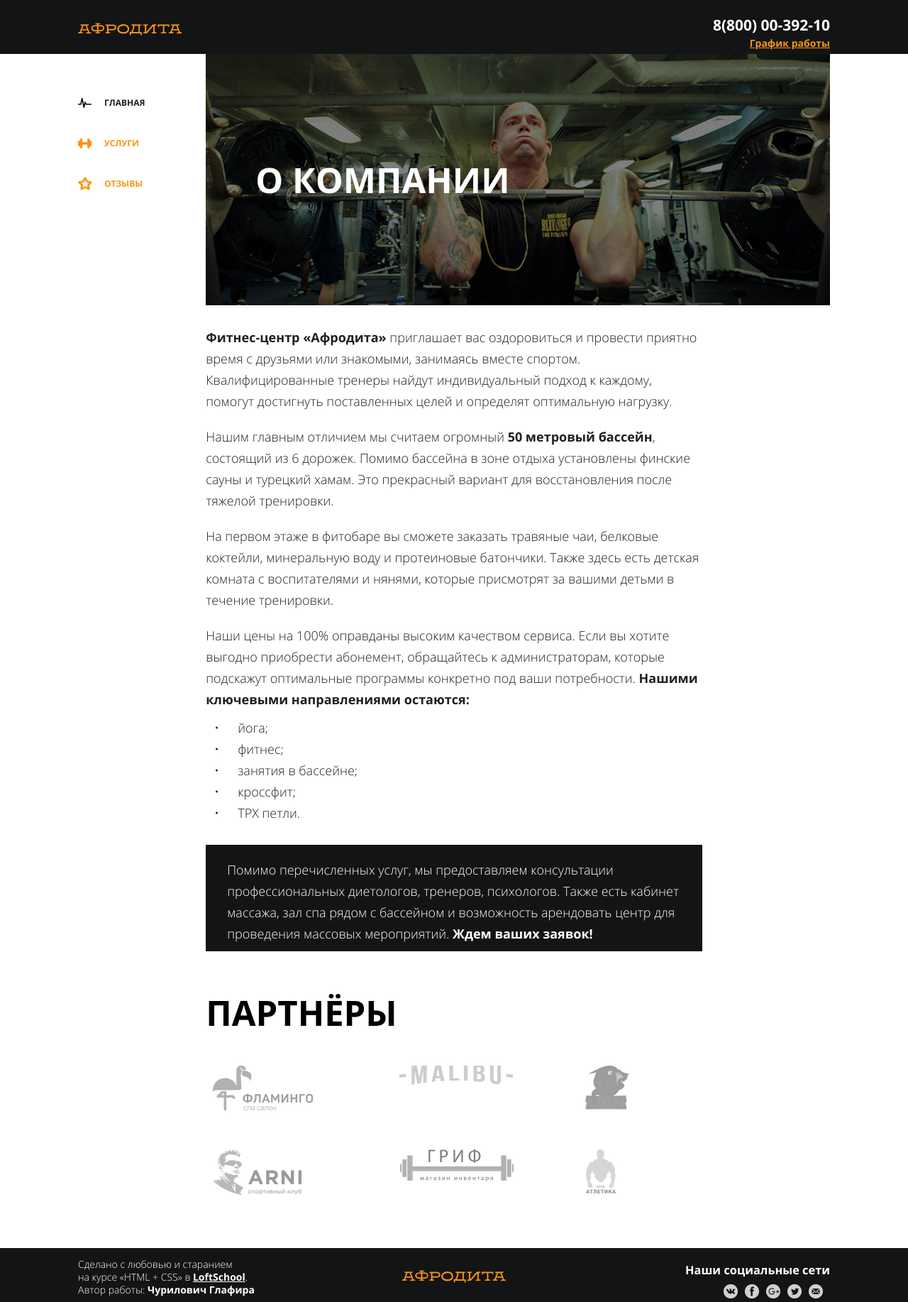
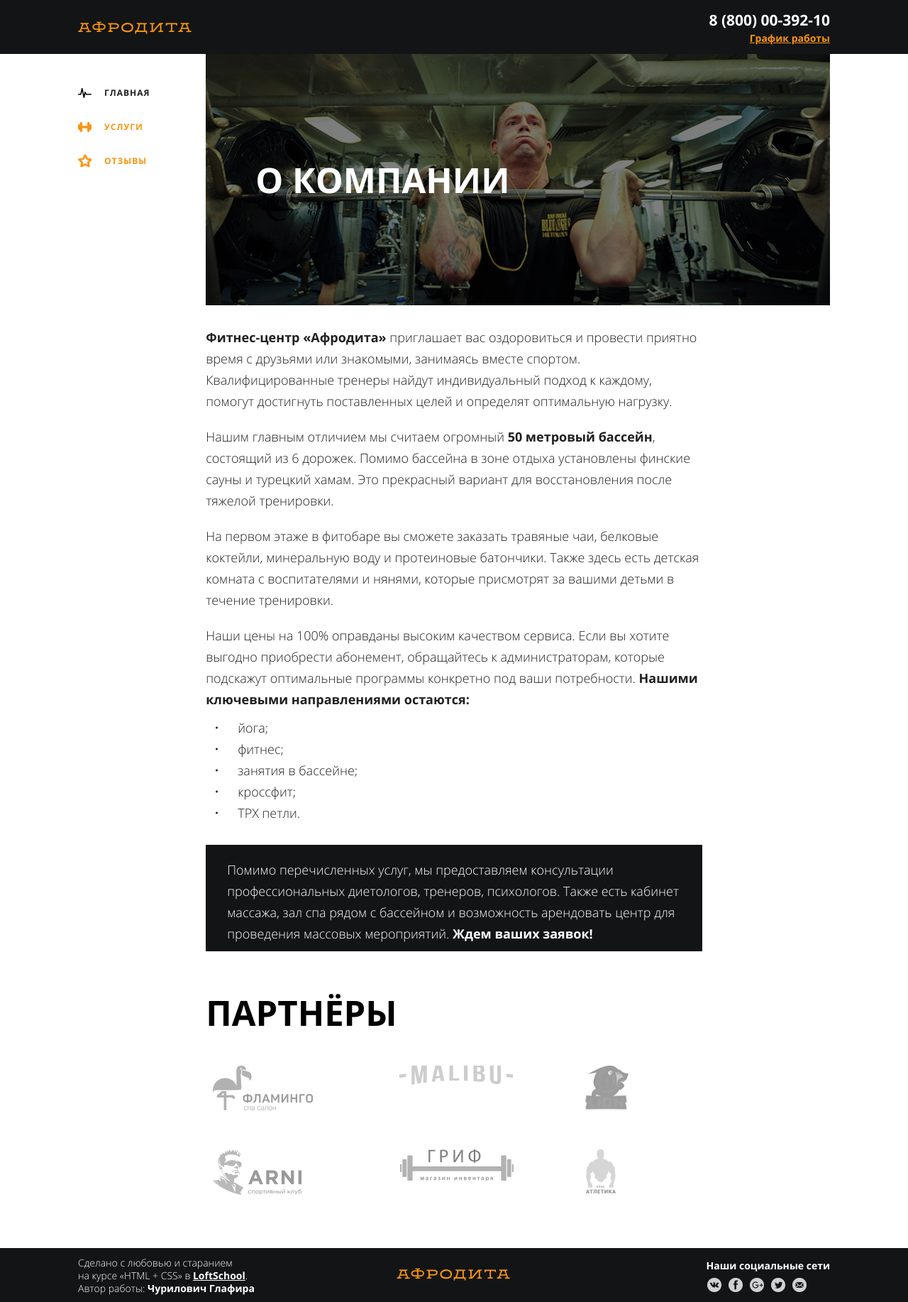
Before and after one commit to tepa27/tepa27.github.io, a plain HTML site: page about.html in a window 1280 px wide. Shown: the whole page at 71% size. Drawn offline with Linux system fonts and the light colour scheme.

Commit message:
perfect pixel main.css

```diff
--- a/css/main.css
+++ b/css/main.css
@@ -102,20 +102,20 @@ position: relative;
 .footer__description{
   float: left;
   width: 40%;
-  padding-top: 14px;
+  padding-top: 12px;
 }
 
 .footer__logo{
   float: left;
   width: 20%;
-  padding-top: 29px;
+  padding-top: 26px;
   text-align: center;
 }
 
 .footer__socials{
   float: right;
   width: 40%;
-  padding-top: 20px;
+  padding-top: 15px;
   text-align: right;
 }
 
@@ -123,7 +123,7 @@ position: relative;
   font-family: "OpenSans-Light";
   color: #fff;
   white-space: pre-line;
-  line-height: 1.2857;    /* 18px/14px */
+  line-height: 1.3;
   max-height: 60px;
   overflow: hidden;
 }
@@ -143,20 +143,21 @@ position: relative;
   font-family: "GoraFree-Regular";
   color: #f89513;
   font-size: 18px;
+  letter-spacing: 1.9px;
 }
 
 .socials__list{
-  /*margin-right: 25px;*/
   font-size: 0;
-  /*text-align: left;*/
+  margin-right: 23px;
 }
 
 .socials__title{
   font-family: "OpenSans-Bold";
+  font-size: 14px;
   color: #fff;
   margin: 0;
   padding: 0;
-  margin-bottom: 8px;
+  margin-bottom: 7px;
 }
 
 .socials__item{
@@ -237,14 +238,14 @@ position: relative;
   float: left;
   width: 50%;
   text-align: left;
-  padding-top: 30px;
+  padding-top: 28px;
 }
 
 .header__right{
   float: right;
   width: 50%;
   text-align: right;
-  padding-top: 21px;
+  padding-top: 14px;
 }
 
 .phone{
@@ -264,7 +265,7 @@ position: relative;
   font-family: "OpenSans-Bold";
   text-decoration: underline;
   color: #f89513;
-  line-height: 	1.2857;    /* 18px/14px */
+  line-height: 	1.1;    /* 18px/14px */
   cursor: pointer;
   transition: all .3s;
 }
@@ -325,12 +326,12 @@ position: relative;
 }
 
 .navigation__menu{
-  padding-top: 50px;
+  padding-top: 36px;
 }
 
 .navigation__item{
   position: relative;
-  margin-bottom: 20px;
+  margin-bottom: 11px;
 
 }
 
@@ -373,6 +374,7 @@ position: relative;
   padding-top: 10px;
   padding-bottom: 10px;
   padding-left: 37px;
+  letter-spacing: 1px;
 }
 
 .navigation__item--active .navigation__link,
```
Also changed, not shown: about.html (+1 -1 lines), comments.html (+1 -1 lines), services.html (+1 -1 lines).
